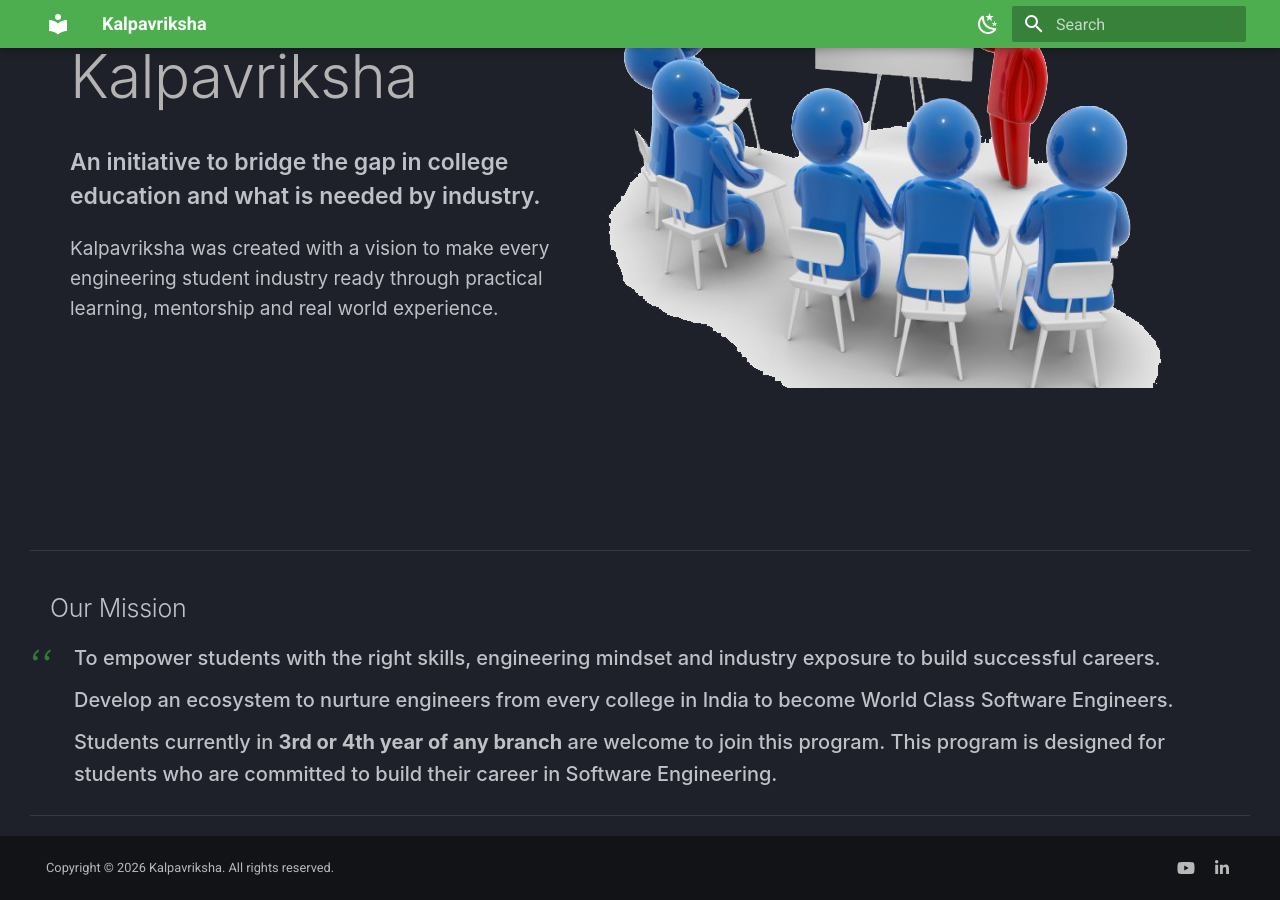
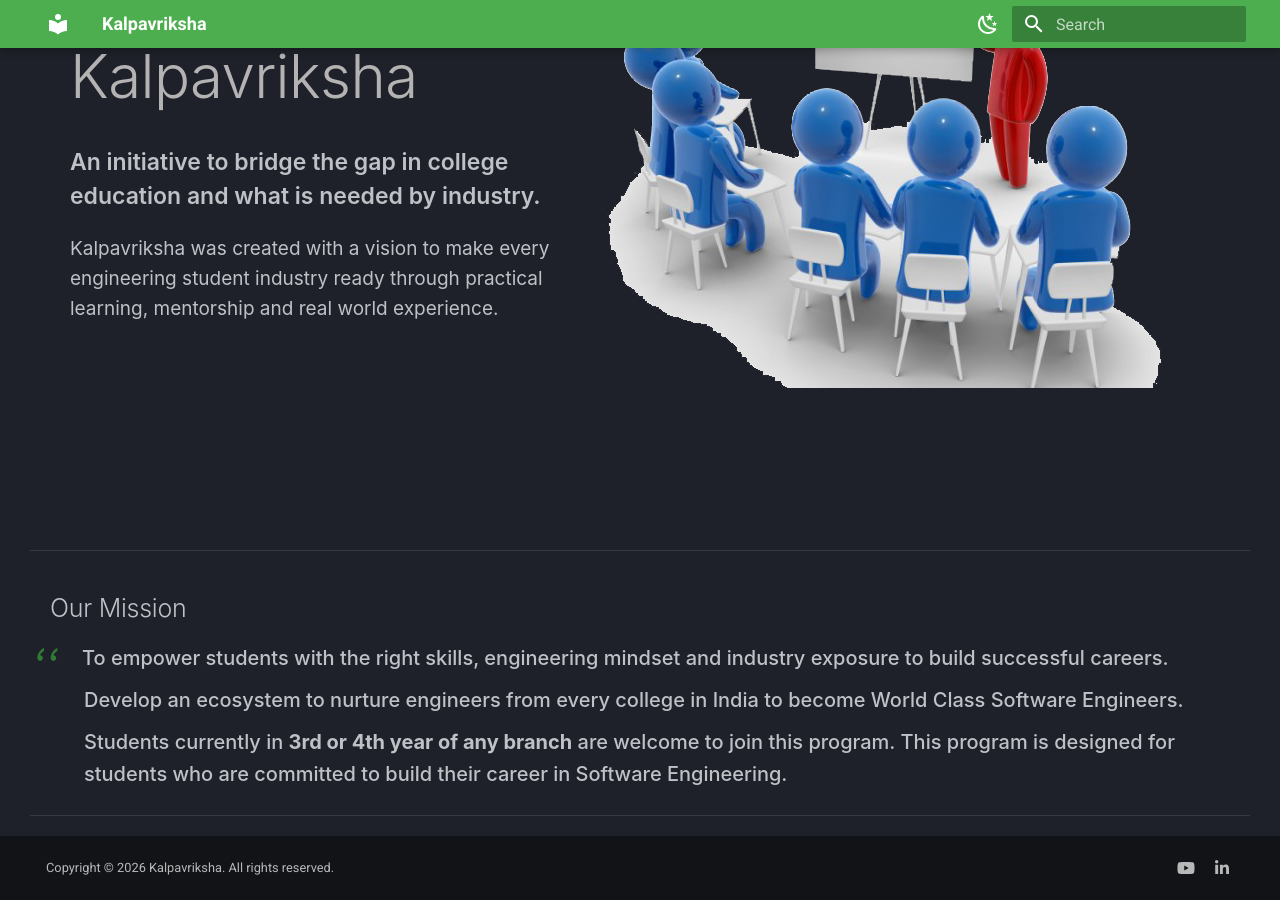
Before and after one commit to kalpavriksha-edu/portal, an MkDocs documentation site: the page built from docs/about/vision.md, in a window 1280 px wide and 900 px high, scrolled down 299 px. Built offline with MkDocs 1.6.1 and Material for MkDocs 9.7.7, drawn with Linux system fonts in a browser that asks for light colours.

Commit message:
Refine mission block styles for improved layout and spacing

```diff
--- a/docs/assets/stylesheets/about.css
+++ b/docs/assets/stylesheets/about.css
@@ -123,24 +123,25 @@
 .mission-block {
     display: flex;
     align-items: flex-start;
-    gap: 16px;
+    gap: .6rem;
     margin-bottom: .5rem;
+    padding-right: .5rem;
     /* Creates clean spacing between stacked paragraphs */
 }
 
 .mission-block:not(:has(.quote-icon)) {
-    padding-left: 44px;
+    padding-left: 2.7rem;
     /* Matches the width + gap of the quote icon */
+}
+
+.mission-block img {
+    width: 2rem;
+    height: 1.6rem;
 }
 
 /* Quote Icon Sizing and Colorization */
 .quote-icon {
-    width: 28px;
-    height: 28px;
-    /* Vibrant green accent color matching the image */
     flex-shrink: 0;
-    margin-top: 2px;
-    /* Subtle alignment adjustment with the first line of text */
 }
 
 /* Mission Descriptive Body Text */
@@ -149,6 +150,7 @@
     line-height: 1.6;
     font-weight: 500;
     margin: 0;
+    text-align: left;
 }
 
 .main-quote {
@@ -158,6 +160,6 @@
 /* Responsive breakpoint for small screens */
 @media (max-width: 768px) {
     .mission-block:not(:has(.quote-icon)) {
-        padding-left: 44px;
+        padding-left: 2.7rem;
     }
 }
```
